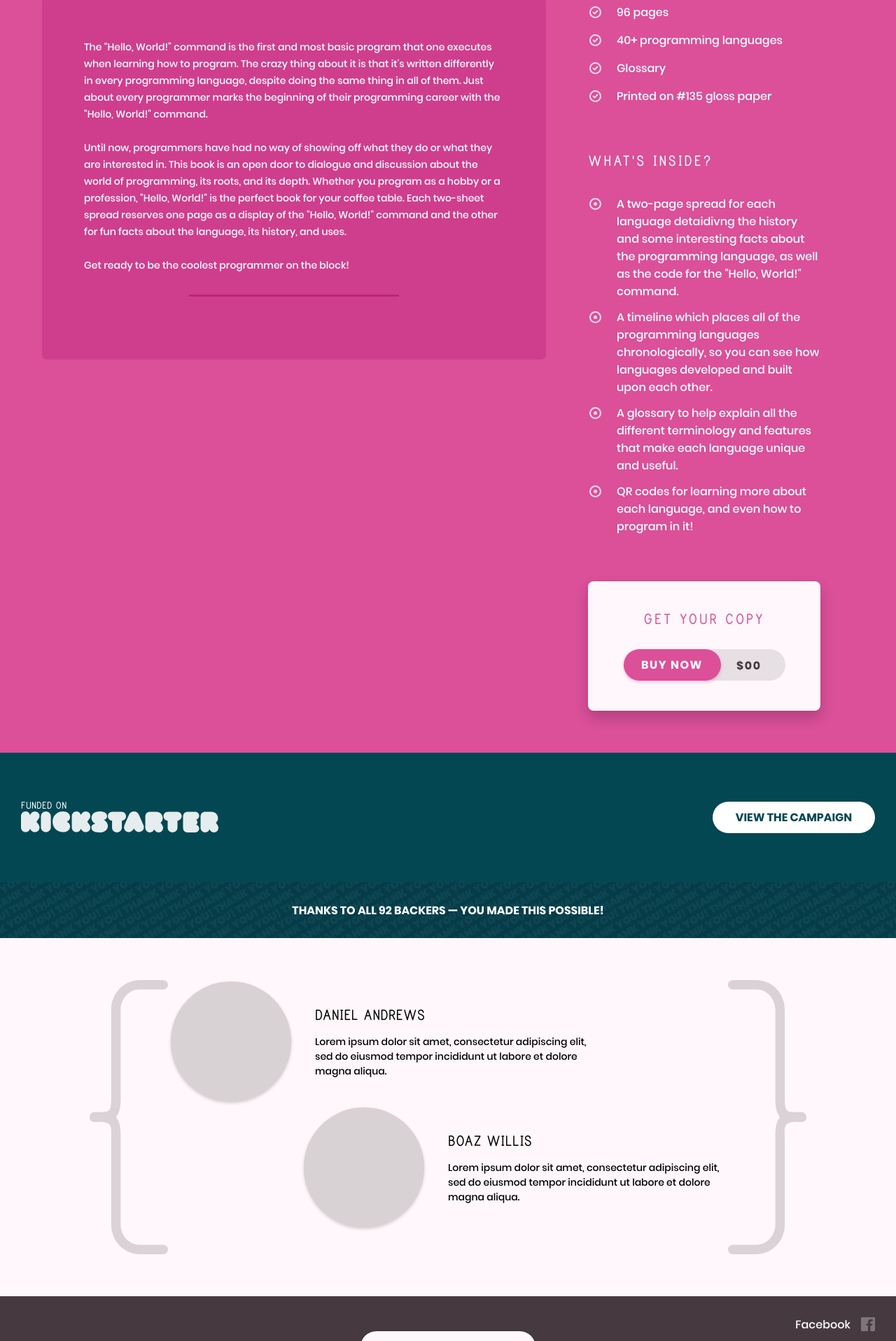
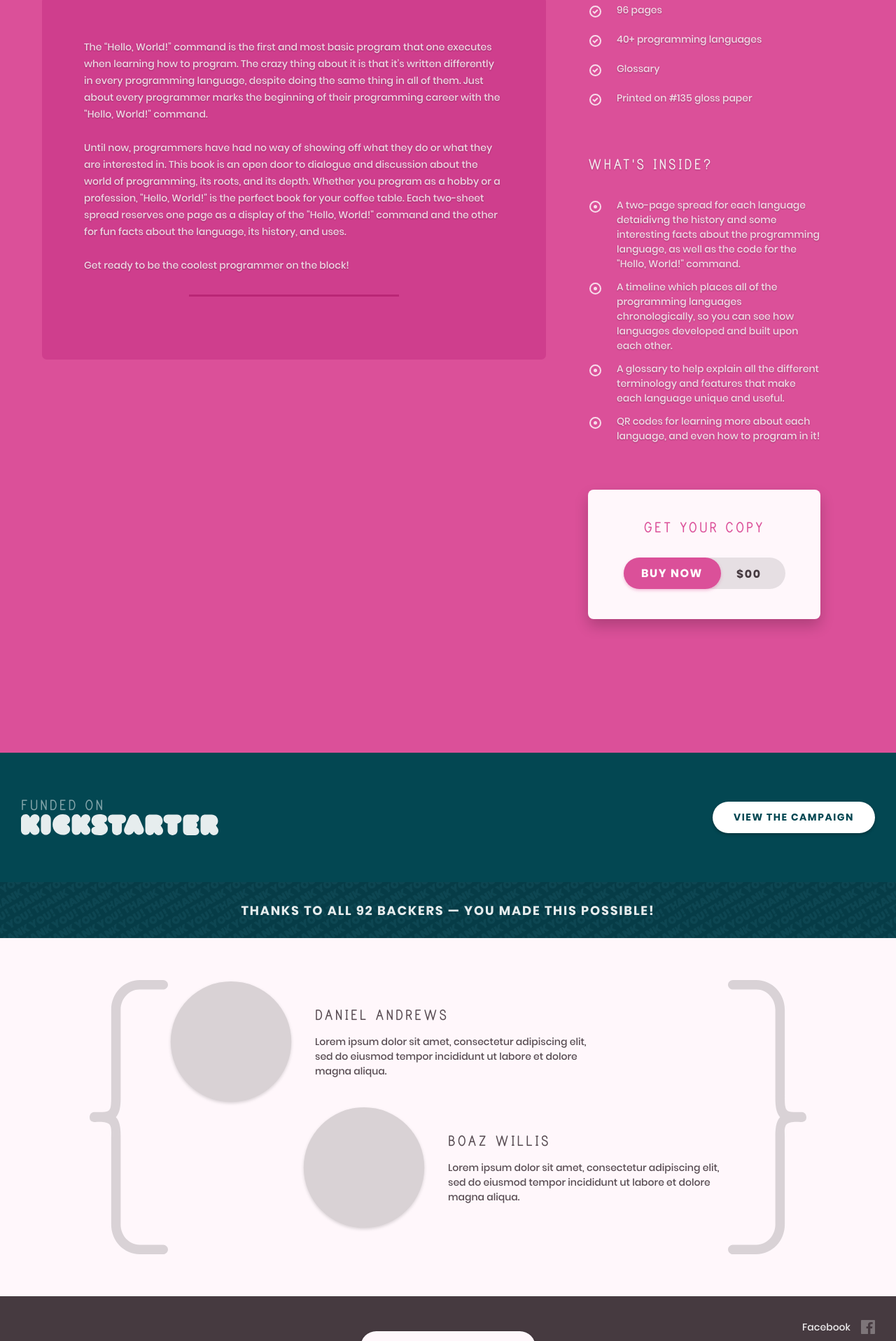
Before and after one commit to DanielAndrews43/hellobook, a PHP site: page / in a window 1280 px wide. Shown: the part 960-2877 px from the top of the page at 70% size. Run offline with PHP 8.4, Linux system fonts and the light colour scheme.

Commit message:
added styling / shadows

```diff
--- a/home.html
+++ b/home.html
@@ -113,11 +113,11 @@
     <div id="fourth" class="container">
         <div id="fourth-content" class="flex-row">
             <div class="left flex-column">
-                <div class="cap PrintBold">FUNDED ON</div>
-                <a class="ks" href="http://www.urloflink.com"><img src="kickstarter-logo.svg"></a>
+                <div class="cap PrintBold" id="funded-on">FUNDED ON</div>
+                <a class="ks" href="https://www.kickstarter.com/projects/2030045192/hello-world-coffee-table-book?ref=user_menu" target="_blank"><img src="kickstarter-logo.svg"></a>
             </div>
             <div class="right">
-                <a class="view cap PoppinsBold">VIEW THE CAMPAIGN</a>
+                <a class="view cap PoppinsBold" href="https://www.kickstarter.com/projects/2030045192/hello-world-coffee-table-book?ref=user_menu" target="_blank">VIEW THE CAMPAIGN</a>
             </div>
         </div>
     </div>
@@ -155,19 +155,19 @@
 
     <div id="footer" class="container">
         <div id="footer-content" class="flex-row">
-            <div class="PoppinsMedium white">Made with ♥ in Los Angeles, CA</div>
+            <div class="PoppinsMedium white" id="made">Made with ♥ in Los Angeles, CA</div>
             <a class="button PoppinsBold">RETURN TO TOP</a>
             <div class="flex-column white">
                 <div class="flex-row">
-                    <div class="PoppinsMedium">Facebook</div>
+                    <div class="PoppinsMedium social">Facebook</div>
                     <img src="facebook.svg" class="img" id="fb"></img>
                 </div>
                 <div class="flex-row">
-                    <div class="PoppinsMedium">Instagram</div>
+                    <div class="PoppinsMedium social">Instagram</div>
                     <img src="instagram.svg" class="img" id="insta"></img>
                 </div>
                 <div class="flex-row">
-                    <div class="PoppinsMedium">Twitter</div>
+                    <div class="PoppinsMedium social">Twitter</div>
                     <img src="twitter.svg" class="img" id="twitter"></img>
                 </div>
             </div>
--- a/style.css
+++ b/style.css
@@ -189,7 +198,10 @@
       padding: 60px;
       font-size: 14px;
       line-height: 24px;
-      border-radius: 7px; }
+      border-radius: 7px;
+      color: rgba(255, 255, 255, 0.8);
+      letter-spacing: 0;
+      text-shadow: 0 1px 2px rgba(0, 0, 0, 0.25); }
       #third .left #about_container .line {
         height: 3px;
         background-color: #BA2676;
@@ -203,9 +215,17 @@
     #third .right .bullets_title {
       font-size: 24px;
       letter-spacing: 2.4px;
-      margin-bottom: 30px; }
+      margin-bottom: 30px;
+      font-size: 24px;
+      color: rgba(255, 255, 255, 0.9);
+      text-shadow: 0 1px 2px rgba(0, 0, 0, 0.25); }
     #third .right .bullets {
-      margin-bottom: 60px; }
+      margin-bottom: 60px;
+      font-size: 14px;
+      color: rgba(255, 255, 255, 0.8);
+      letter-spacing: 0;
+      line-height: 21px;
+      text-shadow: 0 1px 2px rgba(0, 0, 0, 0.25); }
     #third .right .bullet {
       margin-top: 6px;
       margin-bottom: 6px; }
@@ -271,6 +291,10 @@
     width: 1280px;
     padding-left: 30px;
     padding-right: 30px; }
+    #fourth #fourth-content #funded-on {
+      font-size: 24px;
+      color: rgba(255, 255, 255, 0.5);
+      letter-spacing: 2.4px; }
     #fourth #fourth-content .view {
       color: #034752;
       background-color: white;
@@ -279,7 +303,10 @@
       border-radius: 22.5px;
       display: flex;
       justify-content: center;
-      align-items: center; }
+      align-items: center;
+      box-shadow: 0 2px 4px 0 rgba(0, 0, 0, 0.29);
+      letter-spacing: 1.56px;
+      font-size: 14px; }
 
 #fifth {
   height: 80px;
@@ -288,7 +315,10 @@
   background-repeat: repeat-x;
   display: flex;
   justify-content: center;
-  align-items: center; }
+  align-items: center;
+  font-size: 18px;
+  color: rgba(255, 255, 255, 0.9);
+  letter-spacing: 1.8px; }
 
 #sixth {
   background-color: #FFF7FB;
@@ -324,9 +351,13 @@
       margin-right: 30px; }
     #sixth #sixth-content .author_name {
       margin-bottom: 15px;
-      font-size: 24px; }
+      font-size: 24px;
+      color: rgba(70, 58, 64, 0.9);
+      letter-spacing: 2.4px; }
     #sixth #sixth-content .author_bio {
-      font-size: 14px; }
+      font-size: 14px;
+      color: rgba(70, 58, 64, 0.9);
+      letter-spacing: 0; }
 
 #footer {
   background-color: #463A40;
@@ -367,5 +402,11 @@
       min-width: 20px;
       min-height: 20px;
       max-height: 20px; }
+    #footer #footer-content .social {
+      font-size: 14px;
+      color: rgba(255, 255, 255, 0.9);
+      letter-spacing: 0; }
+    #footer #footer-content .button {
+      box-shadow: 0 2px 4px 0 rgba(0, 0, 0, 0.29); }
 
 /*# sourceMappingURL=style.css.map */
--- a/style.scss
+++ b/style.scss
@@ -108,6 +108,8 @@
 
 		.nav-title {
 			color: $color-grey-pink;
+			letter-spacing: 0;
+
 		}
 	}
 	.right {
@@ -210,9 +212,14 @@
 				background-color: $color-light-pink;
 				color: white;
 				border-radius: 25px;
+				letter-spacing: 1.56px;
+				font-size: 14px;
+				box-shadow: 0 2px 4px 0 rgba(220,81,153,0.35);
 			}
 			.sample {
 				color: $color-light-pink;
+				font-size: 14px;
+				letter-spacing: 1.56px;
 			}
 
 			#author_names {
@@ -247,6 +254,9 @@
 		h2 {
 			font-size: 24px;
 			margin-bottom: 30px;
+			color: rgba(255,255,255,0.90);
+			letter-spacing: 2.4px;
+			text-shadow: 0 1px 2px rgba(0,0,0,0.25);
 
 			span {
 				font-size: 60px;
@@ -262,6 +272,9 @@
 			font-size: 14px;
 			line-height: 24px;
 			border-radius: 7px;
+			color: rgba(255,255,255,0.80);
+			letter-spacing: 0;
+			text-shadow: 0 1px 2px rgba(0,0,0,0.25);
 
 			.line {
 				height: 3px;
@@ -282,10 +295,18 @@
 			font-size: 24px;
 			letter-spacing: 2.4px;
 			margin-bottom: 30px;
+			font-size: 24px;
+			color: rgba(255,255,255,0.90);
+			text-shadow: 0 1px 2px rgba(0,0,0,0.25);
 		}
 
 		.bullets {
 			margin-bottom: 60px;
+			font-size: 14px;
+			color: rgba(255,255,255,0.80);
+			letter-spacing: 0;
+			line-height: 21px;
+			text-shadow: 0 1px 2px rgba(0,0,0,0.25);
 		}
 
 		.bullet {
@@ -376,6 +397,12 @@
 		padding-left: 30px;
 		padding-right: 30px;
 
+		#funded-on {
+			font-size: 24px;
+			color: rgba(255,255,255,0.50);
+			letter-spacing: 2.4px;
+		}
+
 		.view {
 			color: $color-dark-blue;
 			background-color: white;
@@ -385,6 +412,9 @@
 			display: flex;
 			justify-content: center;
 			align-items: center;
+			box-shadow: 0 2px 4px 0 rgba(0,0,0,0.29);
+			letter-spacing: 1.56px;
+			font-size: 14px;
 		}
 	}
 }
@@ -397,6 +427,9 @@
     display: flex;
     justify-content: center;
     align-items: center;
+	font-size: 18px;
+	color: rgba(255,255,255,0.90);
+	letter-spacing: 1.8px;
 }
 
 #sixth {
@@ -411,11 +444,6 @@
 		padding-right: 30px;
 		width: 1024px;
 		justify-content: space-between;
-
-		img {
-			height: 392px;
-			width: 112px;
-		}
 
 		> div {
 			width: 100%;
@@ -449,13 +477,18 @@
 			width: 180px;
 			margin-right: 30px;
 		}
+
 		.author_name {
 			margin-bottom: 15px;
 			font-size: 24px;
+			color: rgba(70,58,64,0.90);
+			letter-spacing: 2.4px;
 		}
 
 		.author_bio {
 			font-size: 14px;
+			color: rgba(70,58,64,0.90);
+			letter-spacing: 0;
 		}
 	}
 }
@@ -482,6 +515,12 @@
 
 		.flex-column {
 			align-items: flex-end;
+		}
+
+		#made {
+			font-size: 14px;
+			color: rgba(255,255,255,0.90);
+			letter-spacing: 0;
 		}
 
 		> div > div {
@@ -512,6 +551,16 @@
 			min-height: 20px;
 			max-height: 20px;
 		}
+
+		.social {
+			font-size: 14px;
+			color: rgba(255,255,255,0.90);
+			letter-spacing: 0;
+		}
+
+		.button {
+			box-shadow: 0 2px 4px 0 rgba(0,0,0,0.29);
+		}
 	}
 
 }
```
Also changed, not shown: other parts of style.css (+17 -7 lines), 1 other file. Lines whose indentation alone changed are shown as unchanged.
